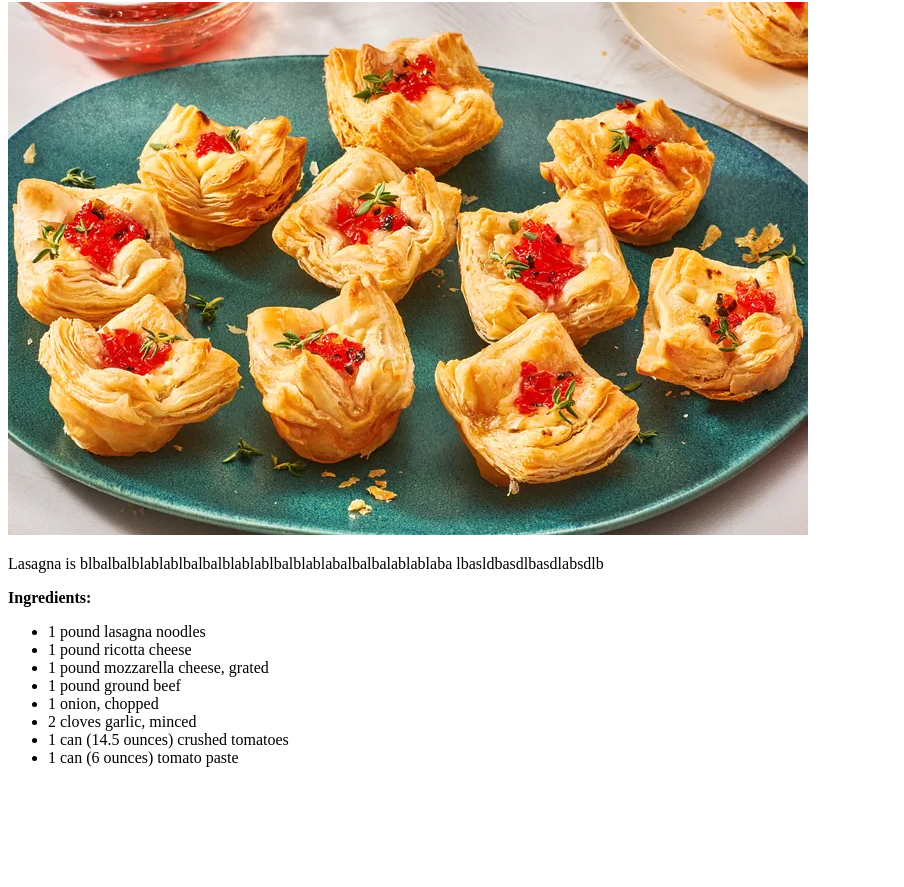
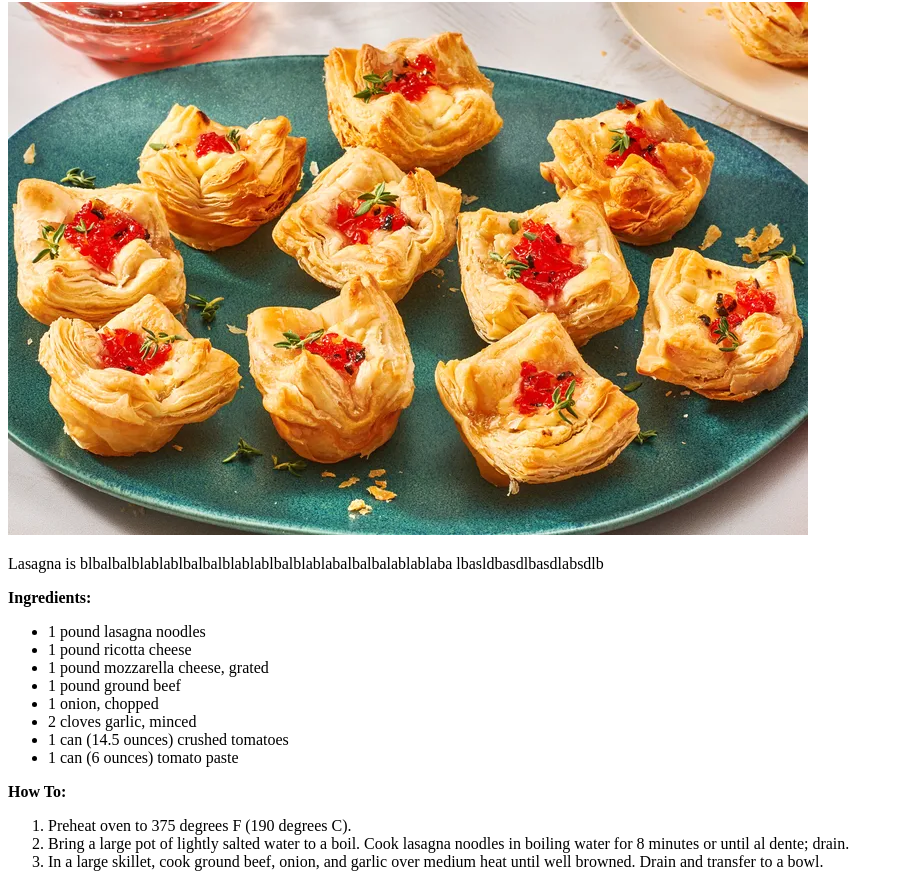
Before and after one commit to tryinsohard-shit/project-recipes-top, a plain HTML site: page recipes/lasagna.html in a window 1280 px wide. Shown: the part 104-991 px from the top of the page, without its empty margins (0-904 px from the left). Before the commit the page ends 887 px from the top, so only its background shows below. Drawn offline with Linux system fonts and the light colour scheme.

Commit message:
Add how to cook lasagna
add detail how to cook the lasagna

```diff
--- a/recipes/lasagna.html
+++ b/recipes/lasagna.html
@@ -21,5 +21,14 @@
             <li>1 can (14.5 ounces) crushed tomatoes</li>
             <li>1 can (6 ounces) tomato paste</li>
         </ul>
+        <p> <strong>How To:</strong> </p>
+        <ol>
+            <li>Preheat oven to 375 degrees F (190 degrees C).</li>
+            <li
+                >Bring a large pot of lightly salted water to a boil. Cook lasagna noodles in boiling water for 8 minutes or until al dente;
+                drain.</li
+            >
+            <li>In a large skillet, cook ground beef, onion, and garlic over medium heat until well browned. Drain and transfer to a bowl.</li>
+        </ol>
     </body>
 </html>
```
